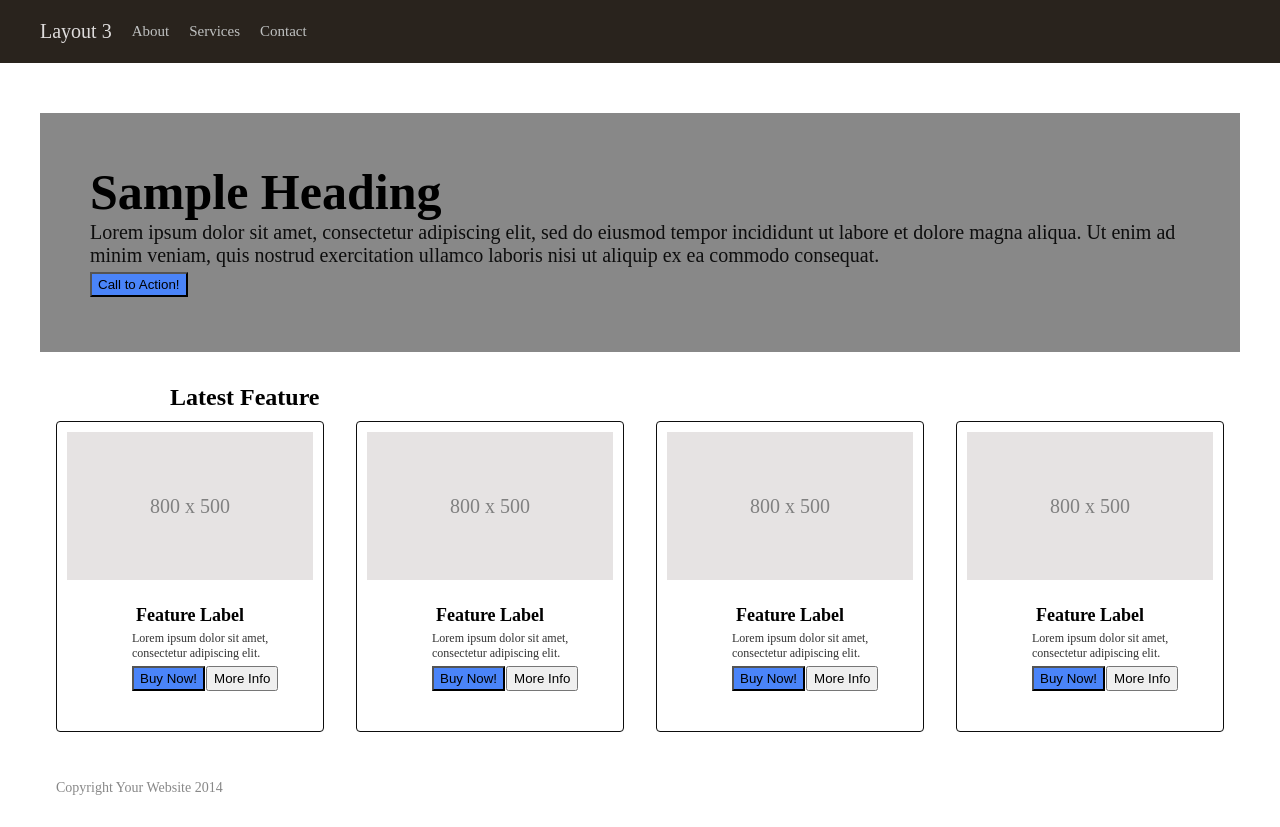
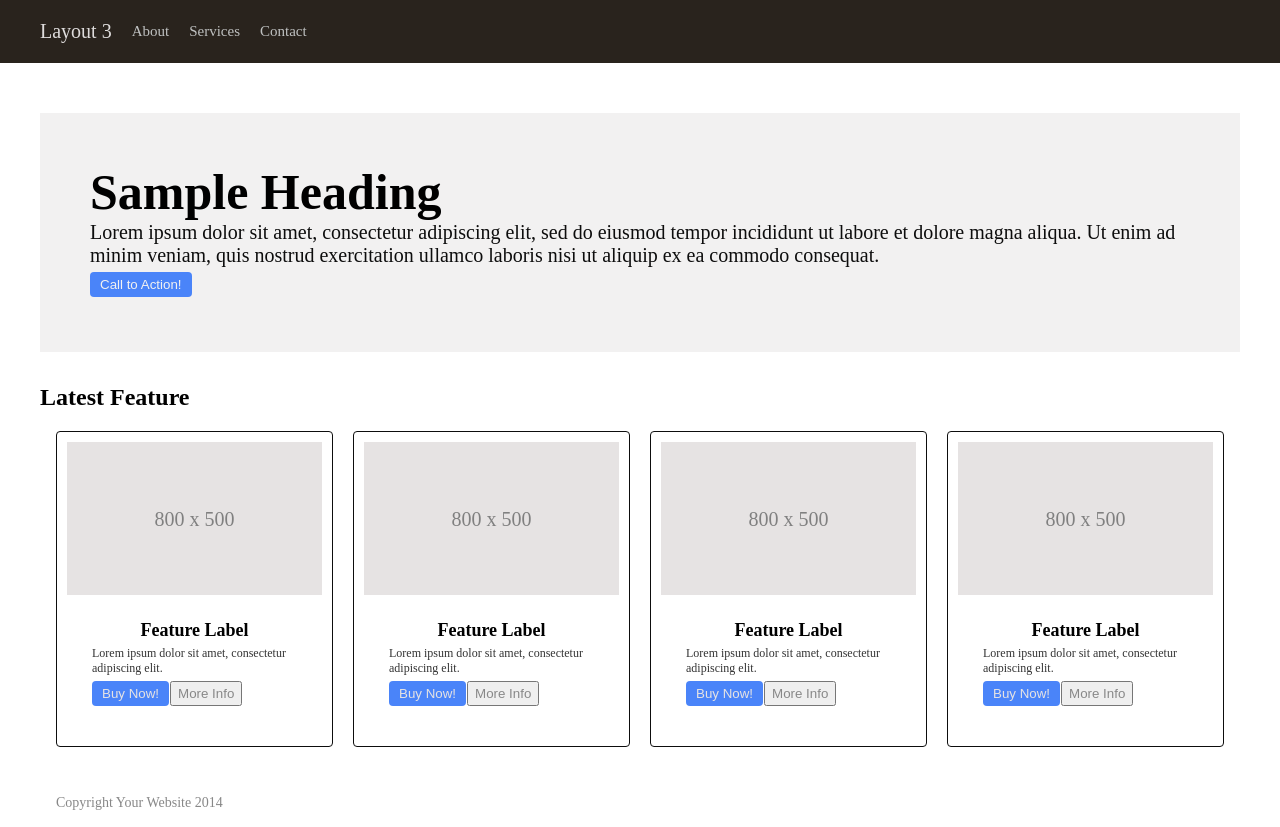
Before and after one commit to Alok-Yadav45/12-3-ass, a Next.js app: page / in a window 1280 px wide. Built offline with nearby package versions, Linux system fonts and the light colour scheme.

Commit message:
12-3 assignment

```diff
--- a/src/app/globals.css
+++ b/src/app/globals.css
@@ -28,7 +28,7 @@
   max-width: 1200px;
   margin: 0 auto 32px auto;
   padding: 50px ;
-  background-color: #888;
+  background-color: #f2f1f1;
 }
 .main-heading {
   font-weight: 600;
@@ -44,23 +44,37 @@
 .btn{
   background-color:  rgb(74, 132, 249);
   cursor: pointer;
-  padding: 3px 6px;
+  padding: 5px 10px;
   margin-top: 5px;
   margin-bottom: 5px;
+  color: #f2f1f1;
+  border: none;
+  border-radius: 4px;
 }
-.latest-feature {
+/* .latest-feature {
   font-size: 24px;
   font-weight: bold;
   margin-left: 170px;
   margin-bottom: 10px;
   box-shadow: #333;
   margin-top: 20px;
-}
+} */
+ .latest-feature {
+      font-size: 24px;
+      font-weight: bold;
+      margin-left: 0;
+      margin-bottom: 20px;
+      margin-top: 20px;
+      max-width: 1200px;
+      margin-right: auto;
+      margin-left: auto;
+ }
 .grid-container {
   display: grid;
   grid-template-columns: 1fr 1fr 1fr 1fr;
   gap: 32px;
   max-width: 1200px;
+  margin-left: 0;
   margin: 0 auto;
   padding: 0 16px;
 
@@ -116,10 +130,13 @@
 .btn1{
   background-color: rgb(74, 132, 249);
   cursor: pointer;
-  padding: 3px 6px;
+  padding: 5px 10px;
   margin-top: 5px;
   margin-bottom: 5px;
   margin-left: 40px;
+  color: #e6e3e3;
+  border: none;
+  border-radius: 4px;
 }
 .btn2{
   cursor: pointer;
@@ -127,6 +144,7 @@
   margin-top: 5px;
   margin-bottom: 5px;
   margin-left: 1px;
+  color: #888;
 }
 .footer {
   max-width: 1200px;
@@ -135,6 +153,73 @@
   color: #888;
   font-size: 14px;
 }
+@media (max-width: 1280px)and (min-width: 900px){
+  .grid-container{
+    grid-template-columns: 1fr 1fr 1fr 1fr;
+    gap: 20px;
+  }
+  .card {
+  background: white;
+  border-radius: 4px;
+  border-color: #0d0d0d;
+  border-style: solid;
+  border-width: 1px;
+  box-shadow:  rgba(237, 233, 233, 0.03);
+  display: flex;
+  flex-direction: column;
+  align-items: center;
+  padding: 10px;
+}
+.img {
+  background: #e6e3e3;
+  width: 100%;
+  height: 5vh;
+  padding-bottom: 60%;
+  display: flex;
+  align-items: center;
+  justify-content: center;
+  color: gray;
+  font-size: 32px;
+  position: relative;
+}
+.img span{
+  top:50%;
+  left: 50%;
+  position: absolute;
+  transform: translate(-50%, -50%);
+  font-size: 20px;
+}
+.body {
+  padding: 25px;
+
+}
+.btn1{
+  background-color: rgb(74, 132, 249);
+  cursor: pointer;
+  padding: 5px 10px;
+  margin-top: 5px;
+  margin-bottom: 5px;
+  margin-left: auto;
+  color: #e6e3e3;
+  border: none;
+  border-radius: 4px;
+}
+.btn2{
+  cursor: pointer;
+   padding: 3px 6px;
+  margin-top: 5px;
+  margin-bottom: 5px;
+  margin-left: 1px;
+  color: #888;
+}
+.text{
+  font-size: 12px;
+  color: #333;
+  margin-top: 5px;
+  margin-left: auto;
+}
+}
+
 @media (max-width: 900px)and (min-width: 600px) {
   .navbar{
     margin-bottom: 30px;
@@ -153,6 +238,12 @@
   .latest-feature{
     margin-left: 0px;
   }
+  .main-heading {
+        font-size: 32px;
+      }
+  .secondary-heading {
+        font-size: 16px;
+      }
 }
 @media (max-width: 600px)and (min-width: 300px) {
   .navbar-container{
```
